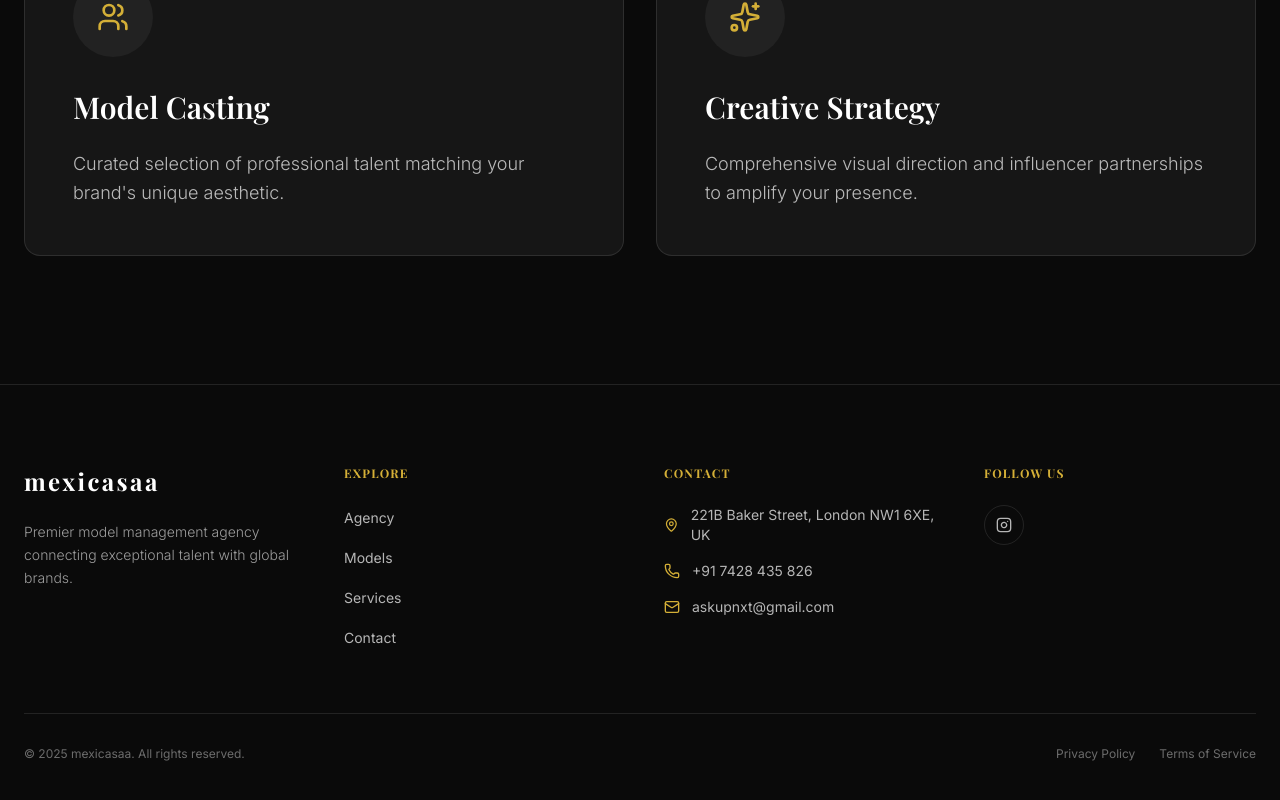
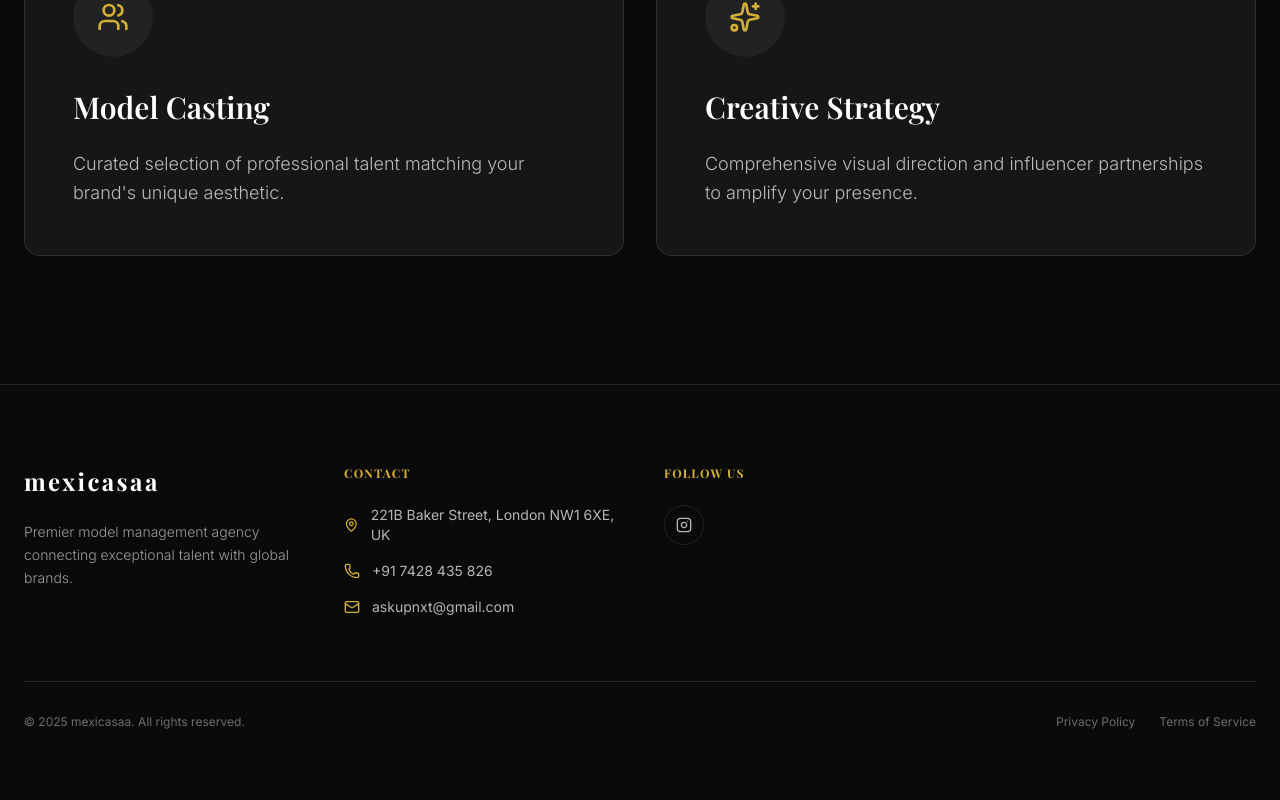
Before and after one commit to mexicasaa/UpNxt_profile, a React (Vite) app: page /#/services in a window 1280 px wide. Shown: the part 801-1601 px from the top of the page. After the commit the page ends 1571 px from the top, so only its background shows below. Built offline with nearby package versions, Linux system fonts and the light colour scheme; a web font is replaced by a local one.

Commit message:
Update email to info@mexicasaa.com

```diff
--- a/src/components/layout/Footer.tsx
+++ b/src/components/layout/Footer.tsx
@@ -16,19 +16,6 @@ export function Footer() {
                         </p>
                     </div>
 
-                    {/* Navigation */}
-                    <div>
-                        <h4 className="text-accent uppercase tracking-widest text-xs font-bold mb-6">Explore</h4>
-                        <ul className="space-y-4">
-                            {['Agency', 'Models', 'Services', 'Contact'].map((item) => (
-                                <li key={item}>
-                                    <a href={`#${item.toLowerCase()}`} className="text-secondary/70 hover:text-white text-sm transition-colors">
-                                        {item}
-                                    </a>
-                                </li>
-                            ))}
-                        </ul>
-                    </div>
 
                     {/* Contact */}
                     <div>
--- a/src/pages/Contact.tsx
+++ b/src/pages/Contact.tsx
@@ -107,7 +107,7 @@ export function Contact() {
                                         </div>
                                         <div>
                                             <p className="text-xs uppercase tracking-widest text-secondary/60 mb-1">Email Us</p>
-                                            <a href="mailto:askupnxt@gmail.com" className="text-xl text-white hover:text-accent transition-colors">askupnxt@gmail.com</a>
+                                            <a href="mailto:info@mexicasaa.com" className="text-xl text-white hover:text-accent transition-colors">info@mexicasaa.com</a>
                                         </div>
                                     </div>
 
```
